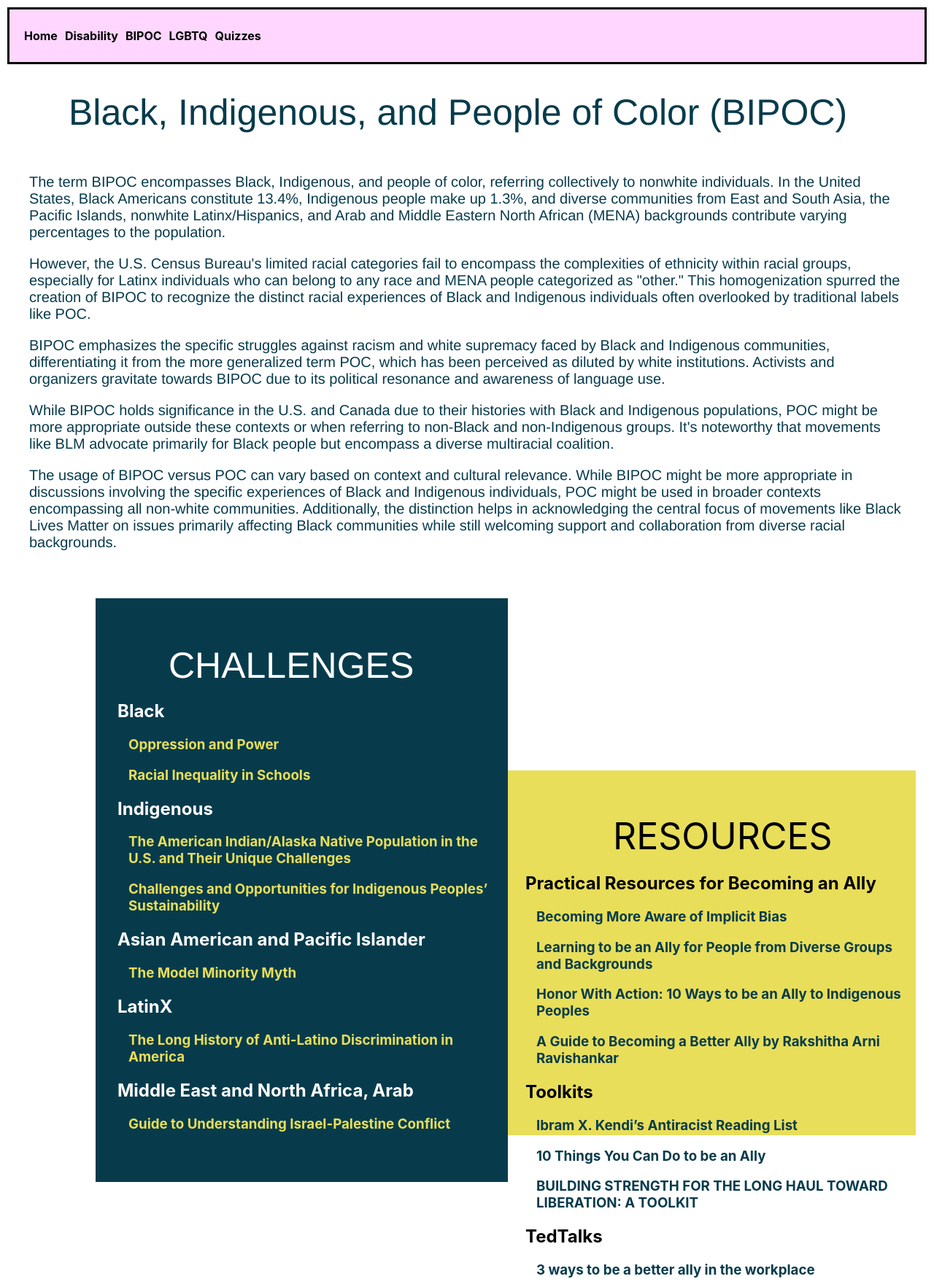
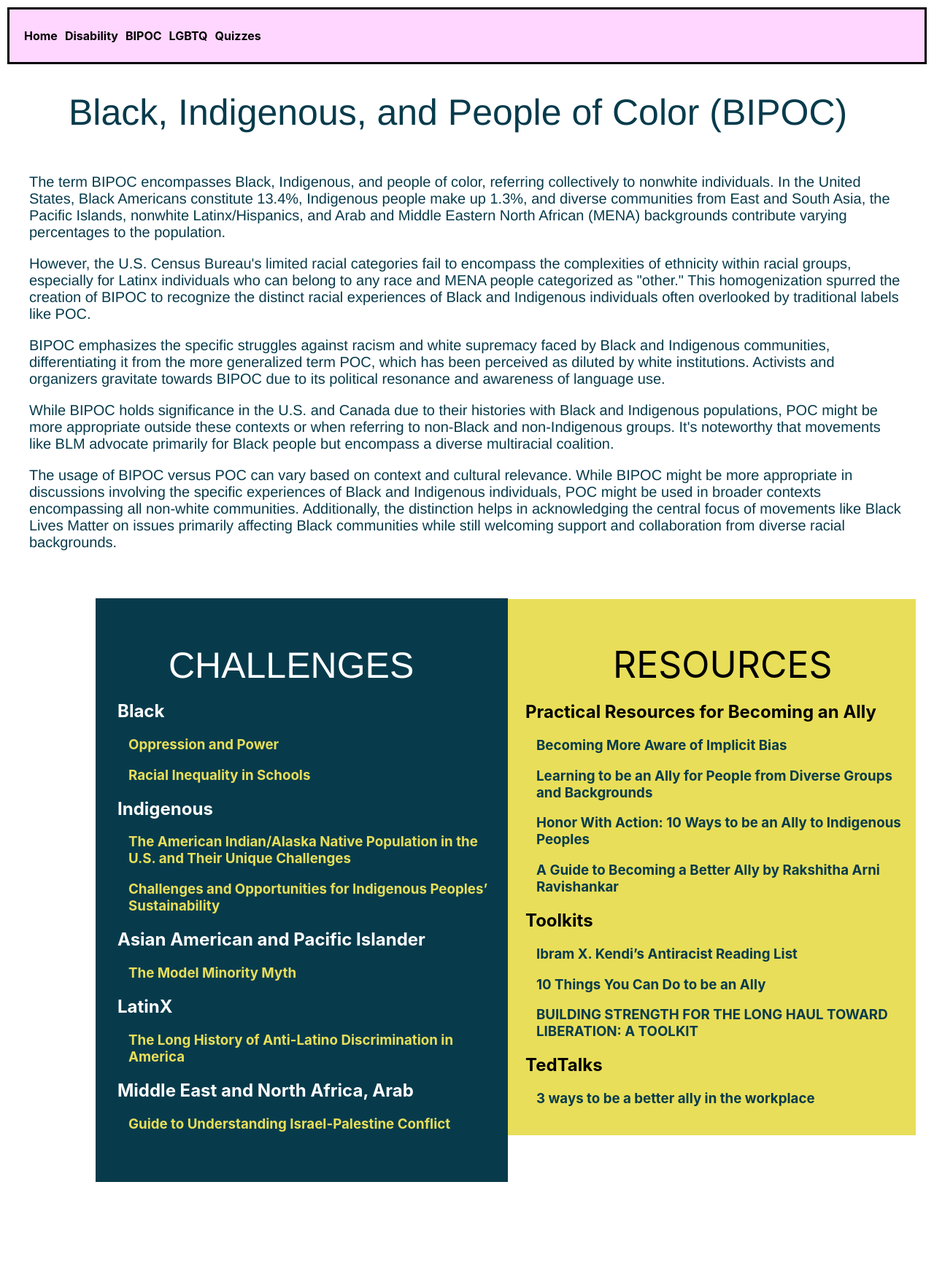
Before and after one commit to AdassaC/ARCH, a React (Create React App) app in the folder arch/: page /bipoc in a window 1280 px wide. Shown: the top 1753 px of the page at 73% size. Built offline with nearby package versions, Linux system fonts and the light colour scheme.

Commit message:
update styling on bipoc

```diff
--- a/arch/src/components/bipoc.js
+++ b/arch/src/components/bipoc.js
@@ -12,7 +12,7 @@ const BIPOC = () =>
 			<Navbar />
 			<div className="content-template">
 				<div className="div">
-					<div className="resources_box">
+					<div className="res_box">
 						<div className="resources">RESOURCES</div>
 						<div className="box_text">
 							<h2>
--- a/arch/src/styles/bipoc.css
+++ b/arch/src/styles/bipoc.css
@@ -84,7 +84,7 @@ img
   left: 100px;
 }
 
- .resources_box {
+ .res_box {
   background-color: #e8de59;
   height: 735px;
   position: absolute;
```
